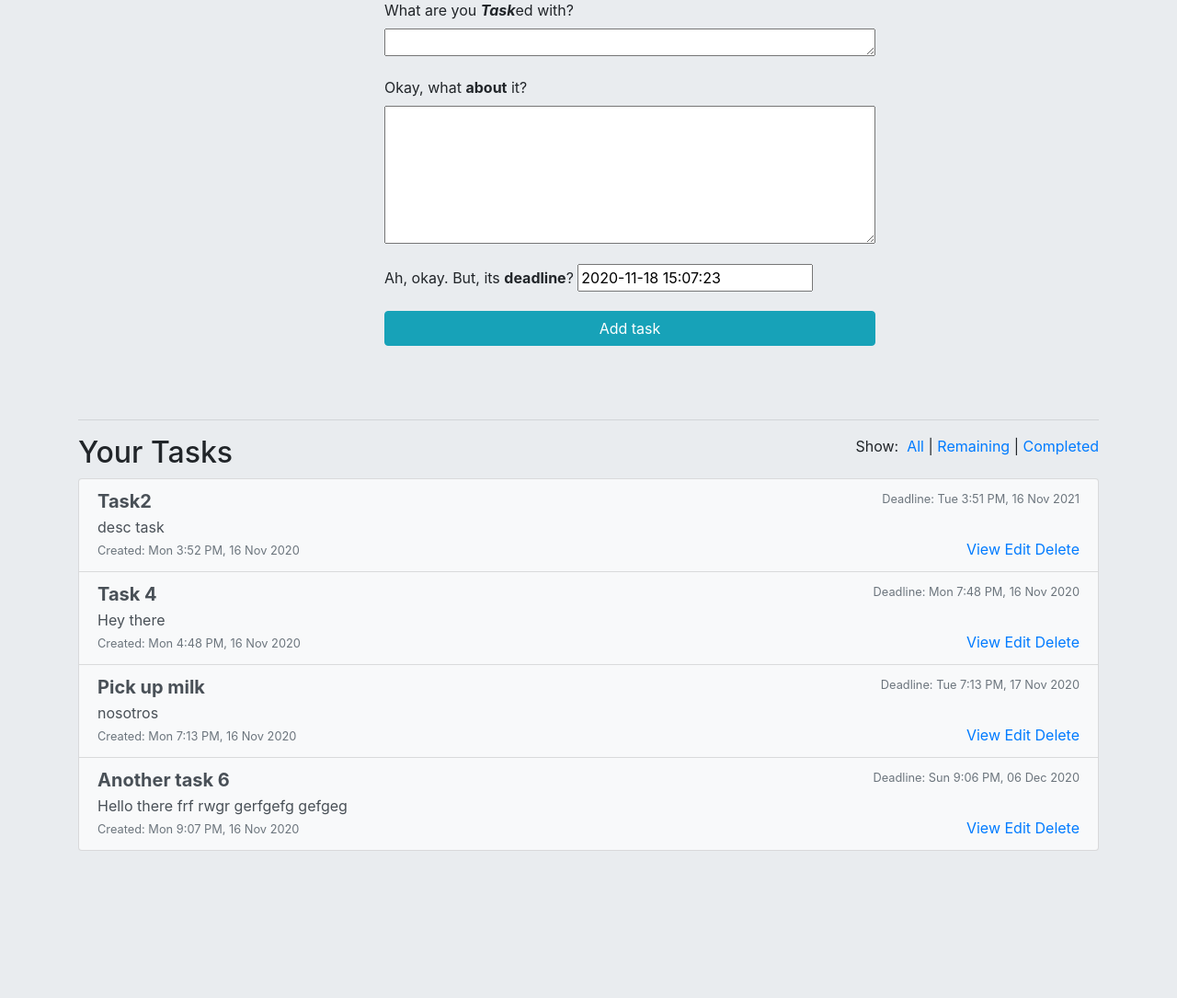
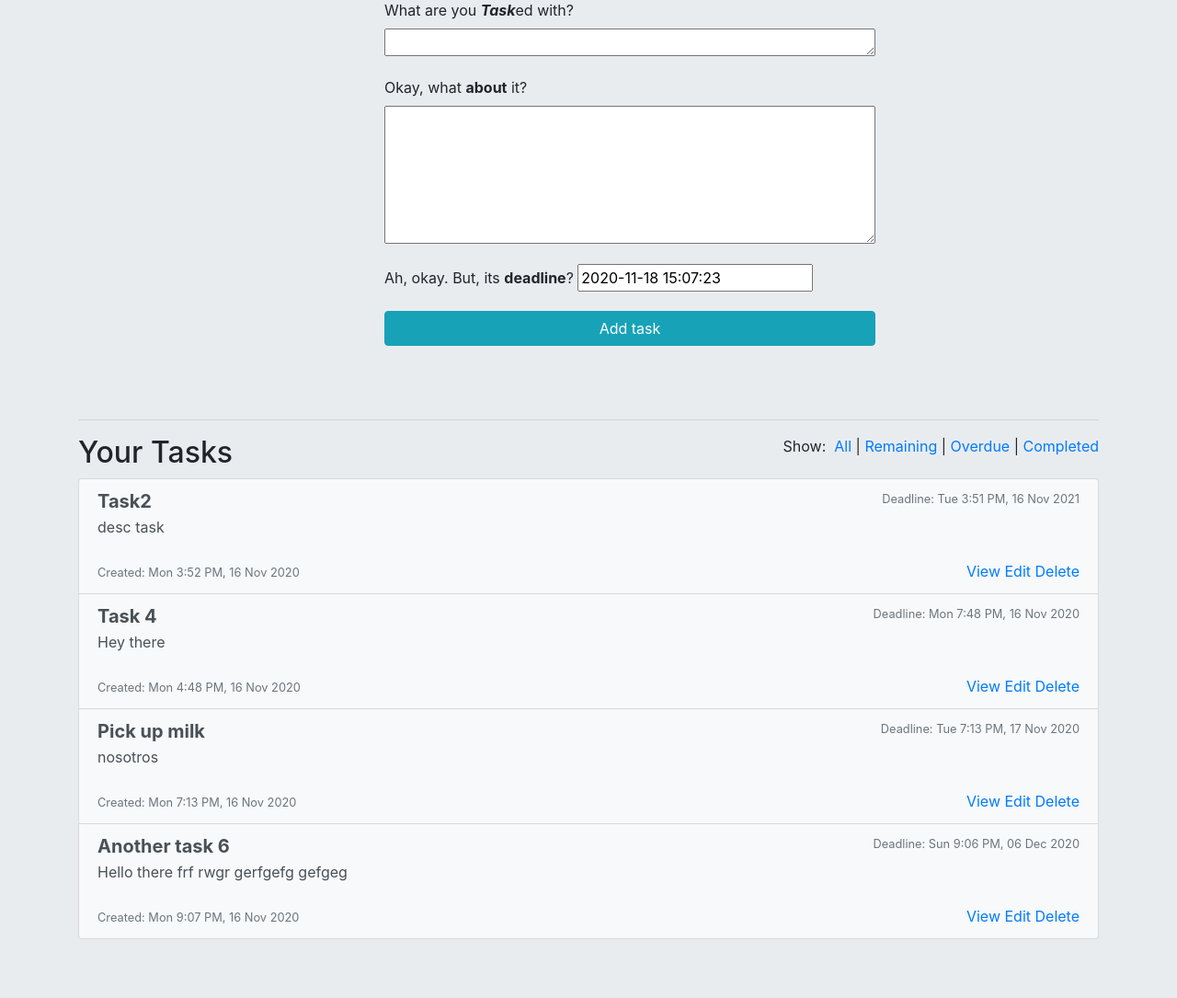
Before and after one commit to PriyanshVerma/taskmaster, a Django app: page /dash/ in a window 1280 px wide, after a click on "Remaining". Shown: the part 215-1300 px from the top of the page at 92% size. Before the commit the page ends 1140 px from the top, so only its background shows below. Run offline with Django 3.2, Linux system fonts and the light colour scheme; a user stored in the database is signed in; data comes from the database, SQL or seed files in the repository.

Commit message:
Added overdue tasks

```diff
--- a/tasks/templates/users/dash.html
+++ b/tasks/templates/users/dash.html
@@ -51,6 +51,9 @@ Dash
                         <a data-toggle="pill" href="#remaining-tasks">Remaining</a>&nbsp;|&nbsp;
                     </li>
                     <li>
+                        <a data-toggle="pill" href="#overdue-tasks">Overdue</a>&nbsp;|&nbsp;
+                    </li>
+                    <li>
                         <a data-toggle="pill" href="#completed-tasks">Completed</a>
                     </li>
 
@@ -76,7 +79,7 @@ Dash
                             <small class="text-muted">Deadline: {{ task.deadline | date:"D f A, d M Y"}}</small>
                         </div>
                         <span class="d-flex w-75">
-                            {{ task.description| truncatewords:10 }}
+                            {{ task.description | truncatechars:150 }}
                         </span>
                         <br>
                         <div class="d-flex w-100 justify-content-between">
@@ -113,7 +116,47 @@ Dash
                             </h5>
                             <small class="text-muted">Deadline: {{ task.deadline | date:"D f A, d M Y"}}</small>
                         </div>
-                        {{ task.description }}
+                        <span class="d-flex w-75">
+                            {{ task.description | truncatechars:150 }}
+                        </span>
+                        <br>
+                        <div class="d-flex w-100 justify-content-between">
+                            <div>
+                                <small class="text-muted">Created: {{ task.created | date:"D f A, d M Y" }}</small>
+                            </div>
+                            <div>
+                                <a href="{% url 'view_task' task.id %}">View</a>
+                                <a href="{% url 'edit_task' task.id %}">Edit</a>
+                                <a href="{% url 'delete_task' task.id %}">Delete</a>
+                            </div>
+
+                        </div>
+
+                    </div>
+                    {% endfor %}
+                </div>
+
+                <div class="tab-pane list-group fade" id="overdue-tasks">
+                    {% if overdue_tasks|length == 0 %}
+                    <span class="d-flex justify-content-center">
+                        <h4 class="text-muted">No overdue tasks</h4>
+                    </span>
+                    {% endif %}
+                    {% for task in overdue_tasks %}
+                    <div class="list-group-item list-group-item-action bg-light">
+                        <div class="d-flex w-100 justify-content-between">
+                            <h5 class="mb-1">
+                                {% if task.complete %}
+                                    <em><strike>{{ task.title }}</strike></em>
+                                {% else %}
+                                    <strong>{{ task.title }}</strong>
+                                {% endif %}
+                            </h5>
+                            <small class="text-muted">Deadline: {{ task.deadline | date:"D f A, d M Y"}}</small>
+                        </div>
+                        <span class="d-flex w-75">
+                            {{ task.description | truncatechars:150 }}
+                        </span>
                         <br>
                         <div class="d-flex w-100 justify-content-between">
                             <div>
@@ -149,7 +192,9 @@ Dash
                             </h5>
                             <small class="text-muted">Deadline: {{ task.deadline | date:"D f A, d M Y"}}</small>
                         </div>
-                        {{ task.description }}
+                        <span class="d-flex w-75">
+                            {{ task.description | truncatechars:150 }}
+                        </span>
                         <br>
                         <div class="d-flex w-100 justify-content-between">
                             <div>
--- a/tasks/views.py
+++ b/tasks/views.py
@@ -4,6 +4,8 @@ from django.urls import reverse
 
 from django.contrib.auth.forms import AuthenticationForm
 from django.contrib.auth import login, logout
+
+from django.utils import timezone
 
 from django.core.exceptions import ObjectDoesNotExist
 
@@ -64,7 +66,8 @@ def dash(request):
         tasks = Task.objects.filter(owner=request.user)
         remaining_tasks = tasks.filter(complete=False)
         completed_tasks = tasks.filter(complete=True)
-        context = {'form': form, 'tasks': tasks, 'remaining_tasks': remaining_tasks, 'completed_tasks': completed_tasks}
+        overdue_tasks = remaining_tasks.filter(deadline__lte=timezone.now())
+        context = {'form': form, 'tasks': tasks, 'remaining_tasks': remaining_tasks, 'completed_tasks': completed_tasks, 'overdue_tasks': overdue_tasks}
         return render(request, 'users/dash.html', context)
     elif request.method == 'POST':
         form = TaskForm(request.POST)
```
